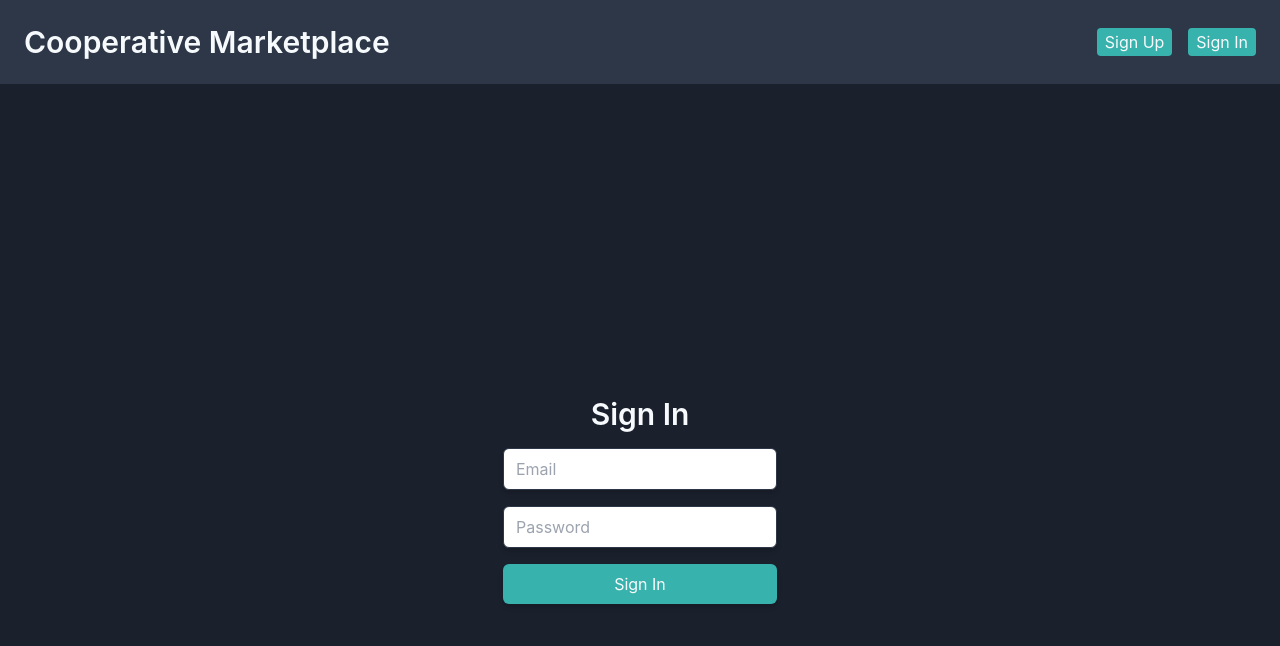
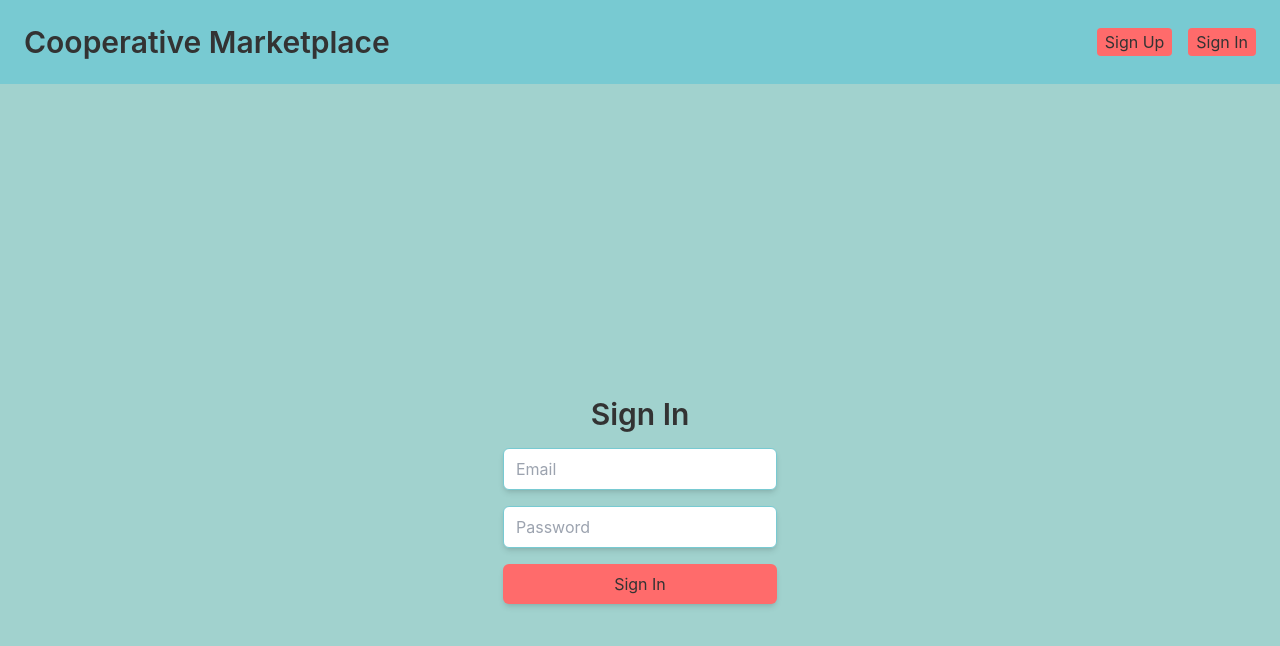
Before and after one commit to hsavzyan/cooperative-marketplace, a React (Vite) app: page /signin in a window 1280 px wide. Shown: the top 646 px of the page. Built offline with nearby package versions, Linux system fonts and the light colour scheme; no server answers.

Commit message:
changed colors

```diff
--- a/src/index.css
+++ b/src/index.css
@@ -13,3 +13,7 @@ a {
 a:hover {
   @apply underline;
 }
+
+.container {
+  @apply mx-auto max-w-screen-xl;
+}
--- a/tailwind.config.js
+++ b/tailwind.config.js
@@ -4,11 +4,11 @@ export default {
   theme: {
     extend: {
       colors: {
-        primary: "#1A202C",
-        secondary: "#2D3748",
-        accent: "#38B2AC",
-        light: "#F7FAFC",
-        dark: "#171923",
+        primary: "#A1D2CE", // Light Turquoise
+        secondary: "#78CAD2", // Medium Turquoise
+        accent: "#FF6B6B", // Accent Red
+        light: "#333333", // Light Background
+        dark: "#5E6472", // Dark Text
       },
       fontFamily: {
         sans: ["Inter", "sans-serif"],
@@ -28,9 +28,11 @@ export default {
         },
       }),
       screens: {
-        tablet: "640px",
-        laptop: "1024px",
-        desktop: "1280px",
+        sm: "640px",
+        md: "768px",
+        lg: "1024px",
+        xl: "1280px",
+        "2xl": "1536px",
       },
     },
   },
```
